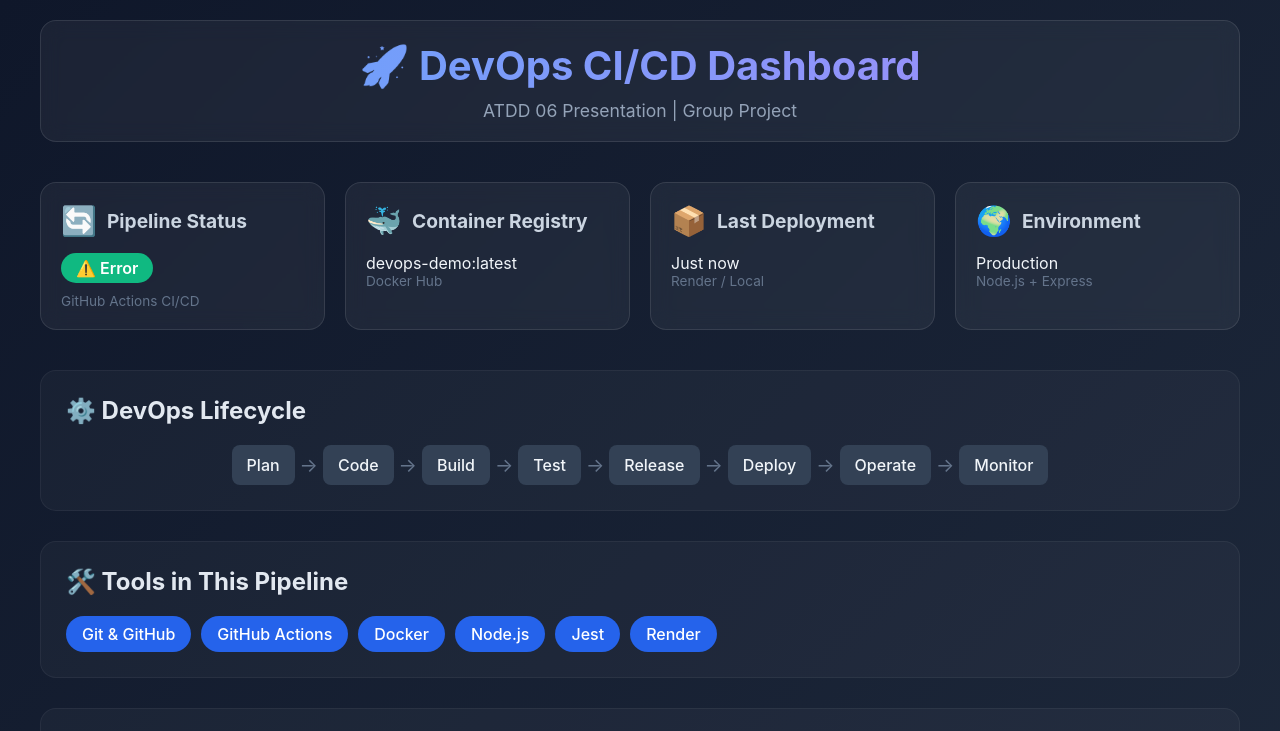
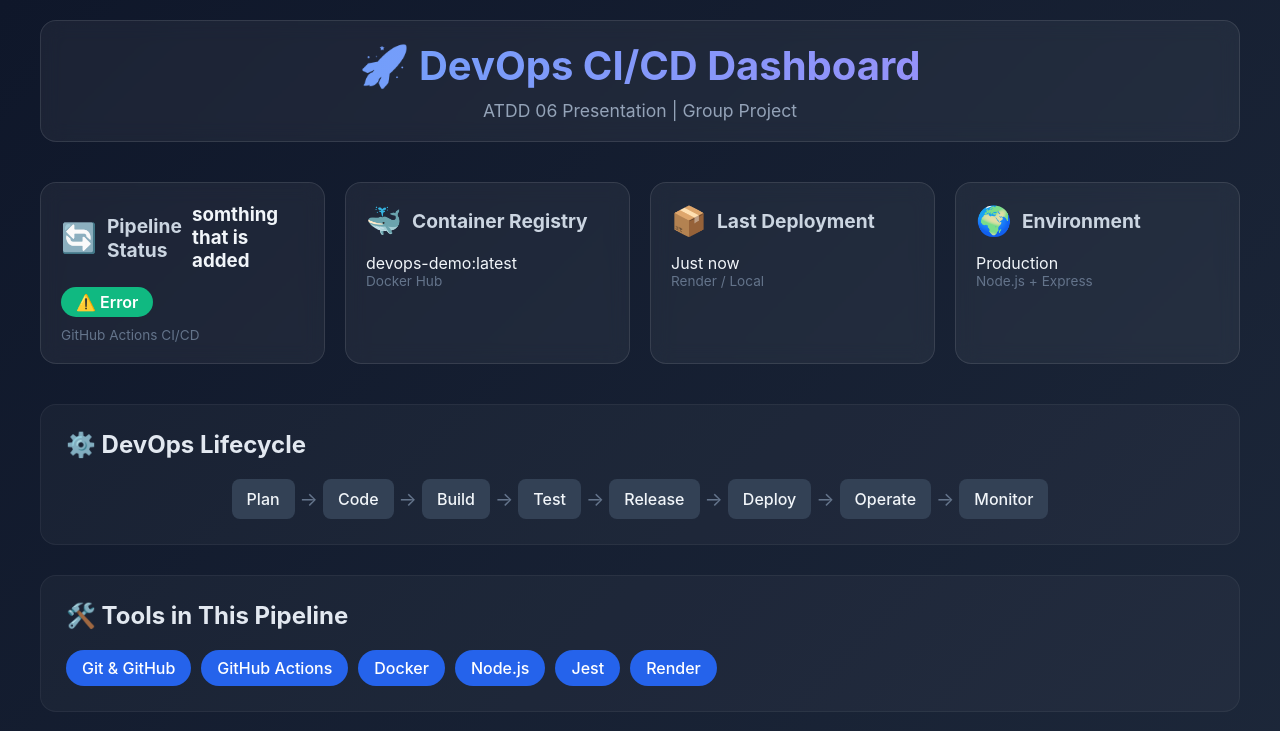
Before and after one commit to Tesfa234/devopscomplex, a website: page public/index.html in a window 1280 px wide. Shown: the top 731 px of the page. Drawn offline with Linux system fonts and the light colour scheme; no server answers.

Commit message:
minor change to test the ci/cd

```diff
--- a/public/index.html
+++ b/public/index.html
@@ -20,6 +20,7 @@
         <div class="card-header">
           <span class="icon">🔄</span>
           <h2>Pipeline Status</h2>
+          <h3>somthing that is added</h3>
         </div>
         <div class="card-body">
           <div id="pipeline-status" class="status-badge success">Loading...</div>
```
